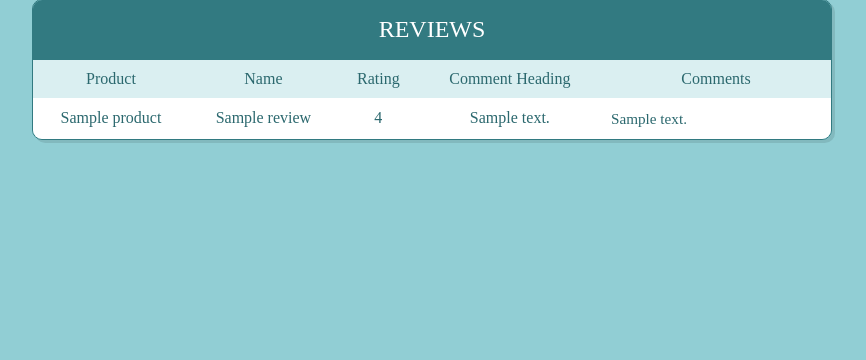
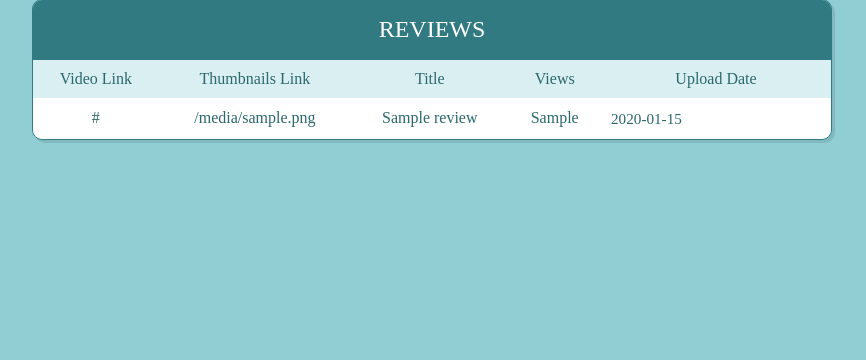
Before and after one commit to SaurabhMishra16/review_sc_hindi, a Flask app: template templates/results.html in a window 1280 px wide. Shown: the part 17-377 px from the top of the page, without its empty margins (208-1074 px from the left). Run offline with Flask 2, Linux system fonts and the light colour scheme; the template is opened without the code that fills it: most values are stand-ins (such as "Sample title", 1, 10 or a date in 2020); some libraries are stand-ins or nearby versions.

Commit message:
first commit

```diff
--- /dev/null
+++ b/TheSocialFactory.csv
@@ -0,0 +1 @@
+Video URL,Thumbnail URL,Video Title,Views,Video Date
--- a/application.py
+++ b/application.py
@@ -2,8 +2,17 @@ from flask import Flask, render_template, request,jsonify
 from flask_cors import CORS,cross_origin
 import requests
 from bs4 import BeautifulSoup as bs
-from urllib.request import urlopen as uReq
 import pymongo
+
+from selenium import webdriver
+from selenium.webdriver.chrome.service import Service
+from webdriver_manager.chrome import ChromeDriverManager
+from selenium.webdriver.common.by import By
+from selenium.webdriver.support.wait import WebDriverWait
+from selenium.webdriver.support import expected_conditions as EC
+import csv
+import io
+
 
 application = Flask(__name__) # initializing a flask app
 app=application
@@ -19,61 +28,96 @@ def index():
     if request.method == 'POST':
         try:
             searchString = request.form['content'].replace(" ","")
-            flipkart_url = "https://www.flipkart.com/search?q=" + searchString
-            uClient = uReq(flipkart_url)
-            flipkartPage = uClient.read()
-            uClient.close()
-            flipkart_html = bs(flipkartPage, "html.parser")
-            bigboxes = flipkart_html.findAll("div", {"class": "_1AtVbE col-12-12"})
-            del bigboxes[0:3]
-            box = bigboxes[0]
-            productLink = "https://www.flipkart.com" + box.div.div.div.a['href']
-            prodRes = requests.get(productLink)
-            prodRes.encoding='utf-8'
-            prod_html = bs(prodRes.text, "html.parser")
-            print(prod_html)
-            commentboxes = prod_html.find_all('div', {'class': "_16PBlm"})
+            driver = webdriver.Chrome(service=Service(ChromeDriverManager().install()))
+            #driver.get("https://www.youtube.com/@PW-Foundation/videos")
+            youtube_url = "https://www.youtube.com/@" + searchString +"/videos"
+            #uClient = uReq(flipkart_url)
+            driver.get(youtube_url)
+            vurl = []
+            #for e in WebDriverWait(driver, 5).until(EC.presence_of_all_elements_located((By.CSS_SELECTOR, 'div#details'))):
+                #video_link = e.find_element(By.CSS_SELECTOR,'a#video-title-link').get_attribute('href')
+                #video_title = e.find_element(By.CSS_SELECTOR,'a#video-title-link').get_attribute('title')
+                #thumbnails = e.find_element(By.XPATH, '//ytd-thumbnail[@class="style-scope ytd-rich-grid-media"]/a').get_attribute('href')
+                #video_views = e.find_element(By.XPATH,'//div[@id= "metadata-line"]/span').text
+                #video_date = e.find_element(By.XPATH,'//span[@class = "inline-metadata-item style-scope ytd-video-meta-block"][2]').text
+
+                #vurl.append([str(video_link),str(thumbnails),str(video_title),str(video_views),str(video_date)])
+
+
+#            flipkart_html = bs(flipkartPage, "html.parser")
+#            bigboxes = flipkart_html.findAll("div", {"class": "_1AtVbE col-12-12"})
+#            del bigboxes[0:3]
+#            box = bigboxes[0]
+#            productLink = "https://www.flipkart.com" + box.div.div.div.a['href']
+#            prodRes = requests.get(productLink)
+#            prodRes.encoding='utf-8'
+#            prod_html = bs(prodRes.text, "html.parser")
+#            print(prod_html)
+#            commentboxes = prod_html.find_all('div', {'class': "_16PBlm"})
+
+
+            #for i in range(5):
+            #    print(vurl[i])
+            #fields = ['Video URL', 'Thumbnail URL', 'Video Title', 'Views','Video Date']
+            #with io.open('Data.csv','w',encoding="utf-8") as csvfile:
+                #csvwriter = csv.writer(csvfile)
+                #csvwriter.writerow(fields)
+                #csvwriter.writerows(vurl)
 
             filename = searchString + ".csv"
-            fw = open(filename, "w")
-            headers = "Product, Customer Name, Rating, Heading, Comment \n"
-            fw.write(headers)
+            fields = ['Video URL', 'Thumbnail URL', 'Video Title', 'Views','Video Date']
+
+
+            with io.open(filename,'w',encoding="utf-8") as csvfile:
+                csvwriter = csv.writer(csvfile)
+                csvwriter.writerow(fields)
+                csvwriter.writerows(vurl)
+
             reviews = []
-            for commentbox in commentboxes:
+            for e in WebDriverWait(driver, 5).until(EC.presence_of_all_elements_located((By.CSS_SELECTOR, 'div#details'))):
                 try:
-                    #name.encode(encoding='utf-8')
-                    name = commentbox.div.div.find_all('p', {'class': '_2sc7ZR _2V5EHH'})[0].text
+                    #Get Video Link
+                    video_link = e.find_element(By.CSS_SELECTOR,'a#video-title-link').get_attribute('href')
 
                 except:
-                    name = 'No Name'
+                    video_link = 'No Video Link'
 
                 try:
-                    #rating.encode(encoding='utf-8')
-                    rating = commentbox.div.div.div.div.text
+                    #Get Thumbnai Link
+                    thumbnails = e.find_element(By.XPATH, '//ytd-thumbnail[@class="style-scope ytd-rich-grid-media"]/a').get_attribute('href')
 
 
                 except:
-                    rating = 'No Rating'
+                    rating = 'No Thumbnail Urls'
 
                 try:
-                    #commentHead.encode(encoding='utf-8')
-                    commentHead = commentbox.div.div.div.p.text
+                    #Get Title
+                    video_title = e.find_element(By.CSS_SELECTOR,'a#video-title-link').get_attribute('title')
 
                 except:
-                    commentHead = 'No Comment Heading'
+                    video_title = 'No Video Title'
                 try:
-                    comtag = commentbox.div.div.find_all('div', {'class': ''})
-                    #custComment.encode(encoding='utf-8')
-                    custComment = comtag[0].div.text
-                except Exception as e:
-                    print("Exception while creating dictionary: ",e)
+                    #Get Views
+                    video_views = e.find_element(By.XPATH,'//div[@id= "metadata-line"]/span').text
 
-                mydict = {"Product": searchString, "Name": name, "Rating": rating, "CommentHead": commentHead,
-                          "Comment": custComment}
+                except:
+                    video_views = 'No Video Views'
+
+                try:
+                    #Get Video Date
+                    video_date = e.find_element(By.XPATH,'//span[@class = "inline-metadata-item style-scope ytd-video-meta-block"][2]').text
+
+                except:
+                    video_date = 'No Video date'
+
+
+
+                mydict = {"Video Url": video_link, "Thumbnails Url": thumbnails, "Video Title": video_title, "Video Views": video_views,
+                          "Video Upload Date": video_date}
                 reviews.append(mydict)
-            client = pymongo.MongoClient("mongodb+srv://pwskills:pwskills@cluster0.ln0bt5m.mongodb.net/?retryWrites=true&w=majority")
-            db = client['review_scrap']
-            review_col = db['review_scrap_data']
+            client = pymongo.MongoClient("mongodb+srv://pwskills:pwskills@cluster0.jan60sj.mongodb.net/?retryWrites=true&w=majority")
+            db = client['youtube_scrap']
+            review_col = db['youtube_scrap_data']
             review_col.insert_many(reviews)
             return render_template('results.html', reviews=reviews[0:(len(reviews)-1)])
         except Exception as e:
--- /dev/null
+++ b/elvishyadav.csv
@@ -0,0 +1 @@
+Video URL,Thumbnail URL,Video Title,Views,Video Date
--- a/templates/index.html
+++ b/templates/index.html
@@ -8,7 +8,7 @@
 
 {% block body %}
 <div class="content">
-    <h1 style="text-align: center">Search</h1>
+    <h1 style="text-align: center">Search Channel Name</h1>
 
     <div class="form">
         <form action="/review" method="POST">
--- a/templates/results.html
+++ b/templates/results.html
@@ -21,19 +21,19 @@
 
    <table cellspacing="0">
       <tr>
-         <th>Product</th>
-         <th>Name</th>
-         <th>Rating</th>
-         <th>Comment Heading</th>
-         <th width="230">Comments</th>
+         <th>Video Link</th>
+         <th>Thumbnails Link</th>
+         <th>Title</th>
+         <th>Views</th>
+         <th width="230">Upload Date</th>
       </tr>
          {% for review in reviews %}
       <tr>
-          <td>{{review['Product']}}</td>
-         <td>{{review['Name']}}</td>
-         <td>{{review['Rating']}}</td>
-         <td>{{review['CommentHead']}}</td>
-         <td>{{review['Comment']}} </td>
+          <td>{{review['Video Url']}}</td>
+         <td>{{review['Thumbnails Url']}}</td>
+         <td>{{review['Video Title']}}</td>
+         <td>{{review['Video Views']}}</td>
+         <td>{{review['Video Upload Date']}} </td>
        {% endfor %}
    </table>
 </div>
```
